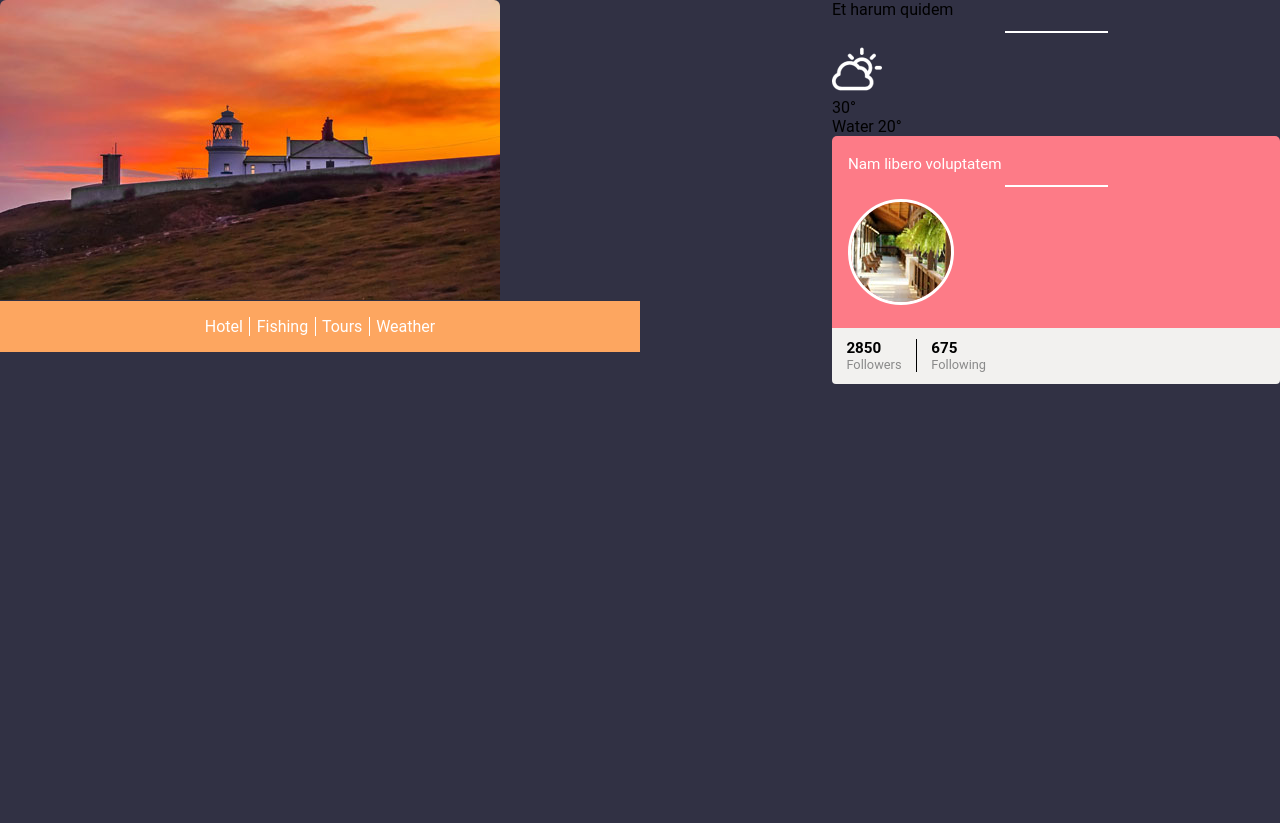
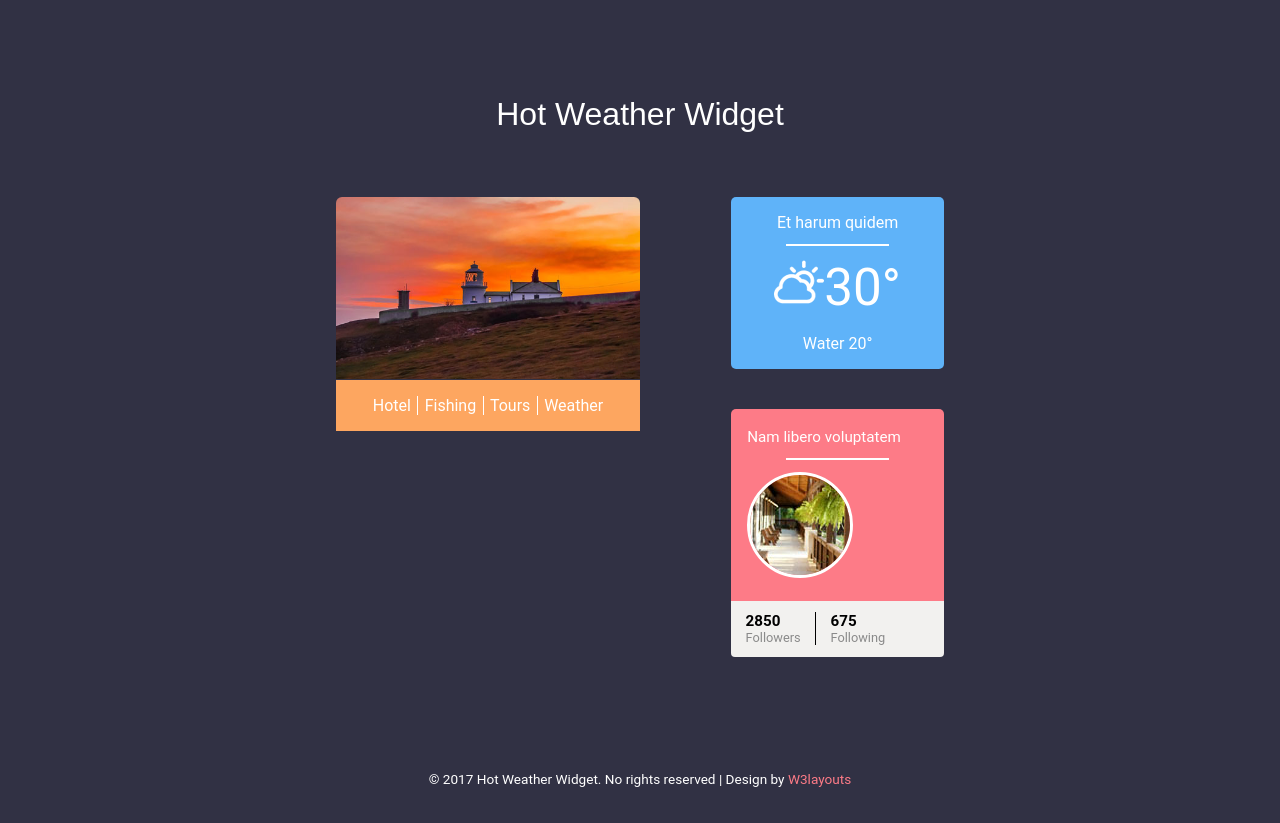
Before and after one commit to vdmakul/angular-course-task1, an Angular app: page / in a window 1280 px wide. Before the commit the page ends 800 px from the top, so only its background shows below. Built offline with nearby package versions, Linux system fonts and the light colour scheme.

Commit message:
component style align to css

```diff
--- a/src/app/app.component.html
+++ b/src/app/app.component.html
@@ -1,7 +1,17 @@
-<div class="element-left">
-  <app-site-search></app-site-search>
+<h1>Hot Weather Widget</h1>
+
+<div class="element">
+  <div class="element-left">
+    <app-site-search></app-site-search>
+  </div>
+  <div class="element-right">
+    <app-weather></app-weather>
+    <app-social></app-social>
+  </div>
+  <div class="clear"></div>
 </div>
-<div class="element-right">
-  <app-weather></app-weather>
-  <app-social></app-social>
+
+<div class="copy-right">
+  <p>© 2017 Hot Weather Widget. No rights reserved | Design by <a href="http://w3layouts.com/" target="_blank">
+    W3layouts </a></p>
 </div>
--- a/src/app/weather/weather.component.html
+++ b/src/app/weather/weather.component.html
@@ -1,5 +1,7 @@
-<h5>Et harum quidem</h5>
-<span class="w-line"> </span>
-<span class="cloud"> </span>
-<h2>{{weather.temperature}}<sup class="degree">°</sup></h2>
-<h6>Water {{weather.water}}<sup class="degree">°</sup></h6>
+<div class="temperatur">
+  <h5>Et harum quidem</h5>
+  <span class="w-line"> </span>
+  <span class="cloud"> </span>
+  <h2>{{weather.temperature}}<sup class="degree">°</sup></h2>
+  <h6>Water {{weather.water}}<sup class="degree">°</sup></h6>
+</div>
```
